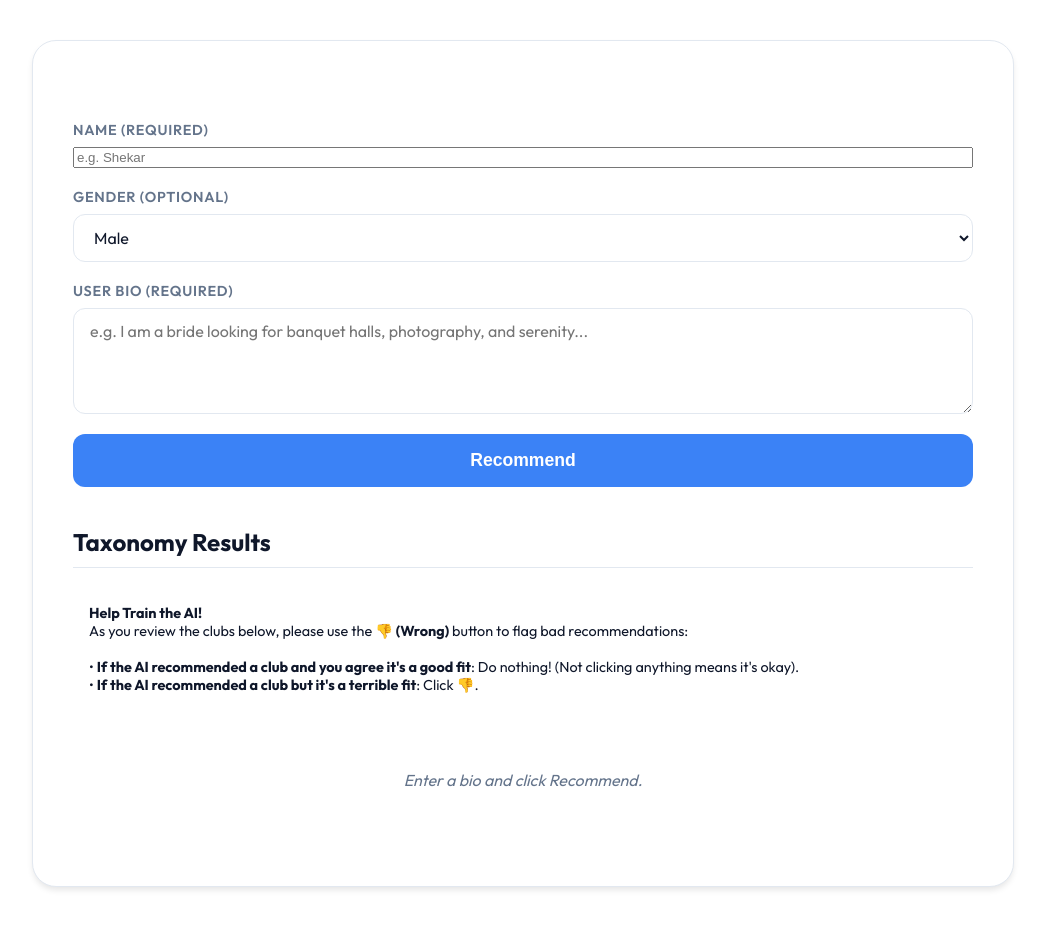
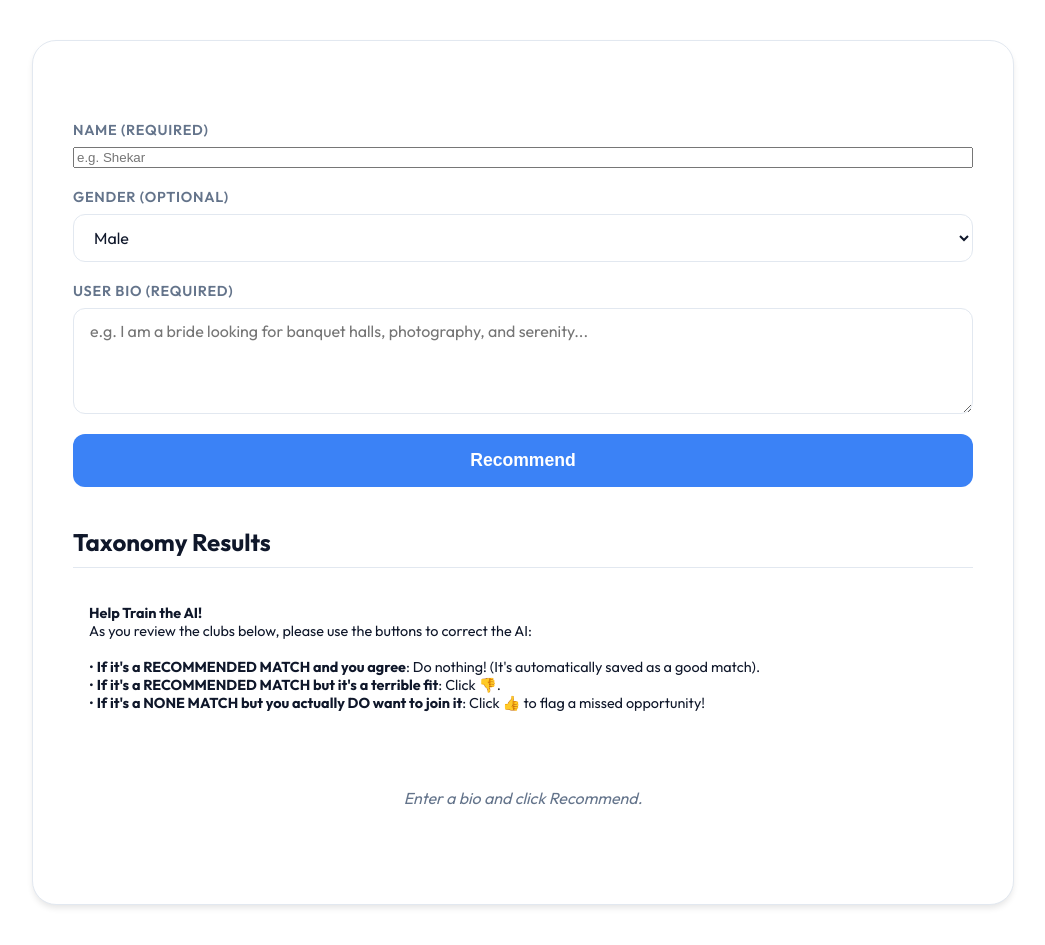
Before and after one commit to Wing1es/onboarding-ui, a plain HTML site: page index.html in a window 1280 px wide. Shown: the whole page, without its empty margins (117-1162 px from the left). Drawn offline with Linux system fonts and the light colour scheme.

Commit message:
Update feedback buttons logic and text

```diff
--- a/index.html
+++ b/index.html
@@ -47,9 +47,10 @@
 
                 <div class="feedback-instructions" style="background: rgba(255,255,255,0.05); padding: 15px; border-radius: 10px; margin-bottom: 20px; font-size: 0.9em; border: 1px solid rgba(255,255,255,0.1);">
                     <strong>Help Train the AI!</strong> <br/>
-                    As you review the clubs below, please use the <strong>👎 (Wrong)</strong> button to flag bad recommendations:<br/><br/>
-                    • <strong>If the AI recommended a club and you agree it's a good fit</strong>: Do nothing! (Not clicking anything means it's okay).<br/>
-                    • <strong>If the AI recommended a club but it's a terrible fit</strong>: Click 👎.<br/>
+                    As you review the clubs below, please use the buttons to correct the AI:<br/><br/>
+                    • <strong>If it's a RECOMMENDED MATCH and you agree</strong>: Do nothing! (It's automatically saved as a good match).<br/>
+                    • <strong>If it's a RECOMMENDED MATCH but it's a terrible fit</strong>: Click 👎.<br/>
+                    • <strong>If it's a NONE MATCH but you actually DO want to join it</strong>: Click 👍 to flag a missed opportunity!
                 </div>
                 <div id="taxonomy-tree" class="taxonomy-tree">
                     <p class="placeholder-text">Enter a bio and click Recommend.</p>
--- a/script.js
+++ b/script.js
@@ -70,7 +70,11 @@ function createNodeElement(data, type) {
             <div class="club-title">${data.club_name} ${matchBadgeHtml}</div>
             ${reasoningHtml}
             <div class="feedback-buttons" style="margin-top: 10px; display: flex; gap: 10px;">
-                <button class="btn-feedback" onclick="submitFeedback('${data.club_id}', '${data.club_name}', ${isRecommended}, 'wrong', this)" style="background: #2a2a2a; border: 1px solid #444; border-radius: 5px; padding: 5px 10px; cursor: pointer;">👎 Wrong</button>
+                ${isRecommended ?
+                    `<button class="btn-feedback" onclick="submitFeedback('${data.club_id}', '${data.club_name}', true, 'wrong', this)" style="background: #2a2a2a; border: 1px solid #444; border-radius: 5px; padding: 5px 10px; cursor: pointer;">👎 Wrong</button>`
+                    :
+                    `<button class="btn-feedback" onclick="submitFeedback('${data.club_id}', '${data.club_name}', false, 'right', this)" style="background: #2a2a2a; border: 1px solid #444; border-radius: 5px; padding: 5px 10px; cursor: pointer;">👍 Right</button>`
+                }
             </div>
         `;
         return nodeDiv;
```
